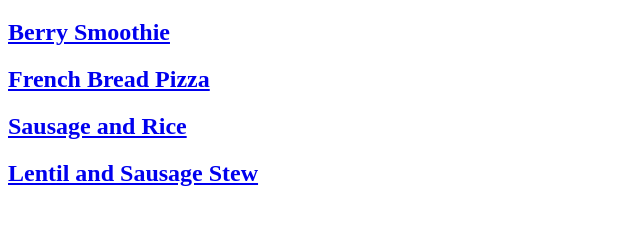
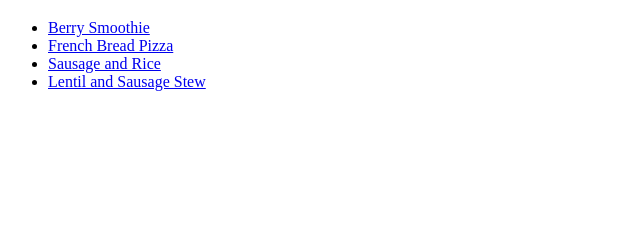
Before and after one commit to pwjv/odin-recipes, a plain HTML site: page index.html in a window 1280 px wide. Shown: the part 61-286 px from the top of the page, without its empty margins (0-640 px from the left). Drawn offline with Linux system fonts and the light colour scheme.

Commit message:
polish index.html code

```diff
--- a/index.html
+++ b/index.html
@@ -6,9 +6,11 @@
     </head>
     <body>
         <h1>Odin Recipes</h1>
-        <h2><a href="recipes/berrysmoothie.html">Berry Smoothie</a></h2>
-        <h2><a href="recipes/frenchbreadpizza.html">French Bread Pizza</a></h2>
-        <h2><a href="recipes/sausageandrice.html">Sausage and Rice</a></h2>
-        <h2><a href="recipes/lentilandsausagestew.html">Lentil and Sausage Stew</a></h2>
+        <ul>
+            <li><a href="recipes/berrysmoothie.html">Berry Smoothie</a></li>
+            <li><a href="recipes/frenchbreadpizza.html">French Bread Pizza</a></li>
+            <li><a href="recipes/sausageandrice.html">Sausage and Rice</a></li>
+            <li><a href="recipes/lentilandsausagestew.html">Lentil and Sausage Stew</a></li>
+        </ul>
     </body>
 </html>
```
